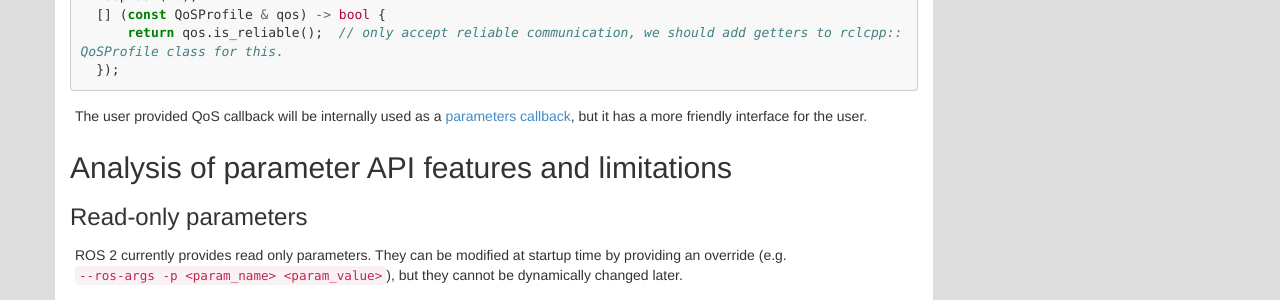
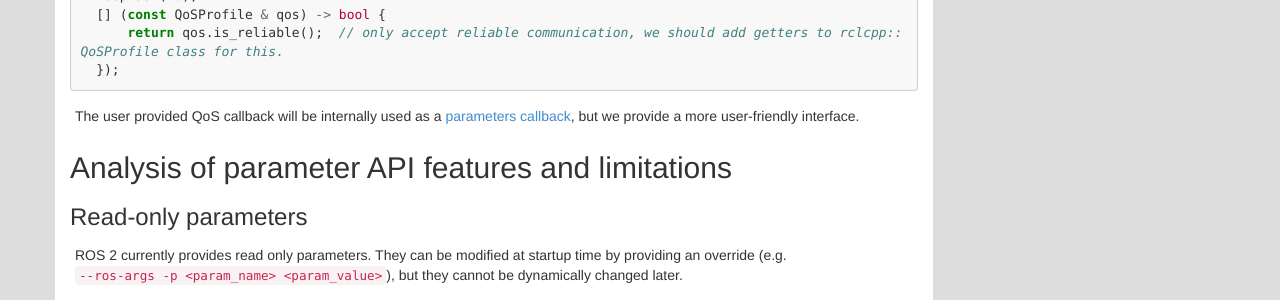
Before and after one commit to ros2/design, a Jekyll site: the page built from articles/qos_configurability.md, in a window 1280 px wide and 900 px high, scrolled down 1932 px. Shown: the part 152-452 px from the top of the window. Built offline with Jekyll 4.4.1, drawn with Linux system fonts in a browser that asks for light colours; nearby versions of some CDN libraries.

Commit message:
wording
Signed-off-by: Ivan Santiago Paunovic <ivanpauno@ekumenlabs.com>

Co-authored-by: Jacob Perron <jacob@openrobotics.org>

````diff
--- a/articles/qos_configurability.md
+++ b/articles/qos_configurability.md
@@ -115,7 +115,7 @@
   });
 ```
 
-The user provided QoS callback will be internally used as a [parameters callback](https://github.com/ros2/rclcpp/blob/3a4ac0ca2093d12035070443692798b0c9f9da3a/rclcpp/include/rclcpp/node_interfaces/node_parameters_interface.hpp#L183), but it has a more friendly interface for the user.
+The user provided QoS callback will be internally used as a [parameters callback](https://github.com/ros2/rclcpp/blob/3a4ac0ca2093d12035070443692798b0c9f9da3a/rclcpp/include/rclcpp/node_interfaces/node_parameters_interface.hpp#L183), but we provide a more user-friendly interface.
 
 ## Analysis of parameter API features and limitations
 
````
